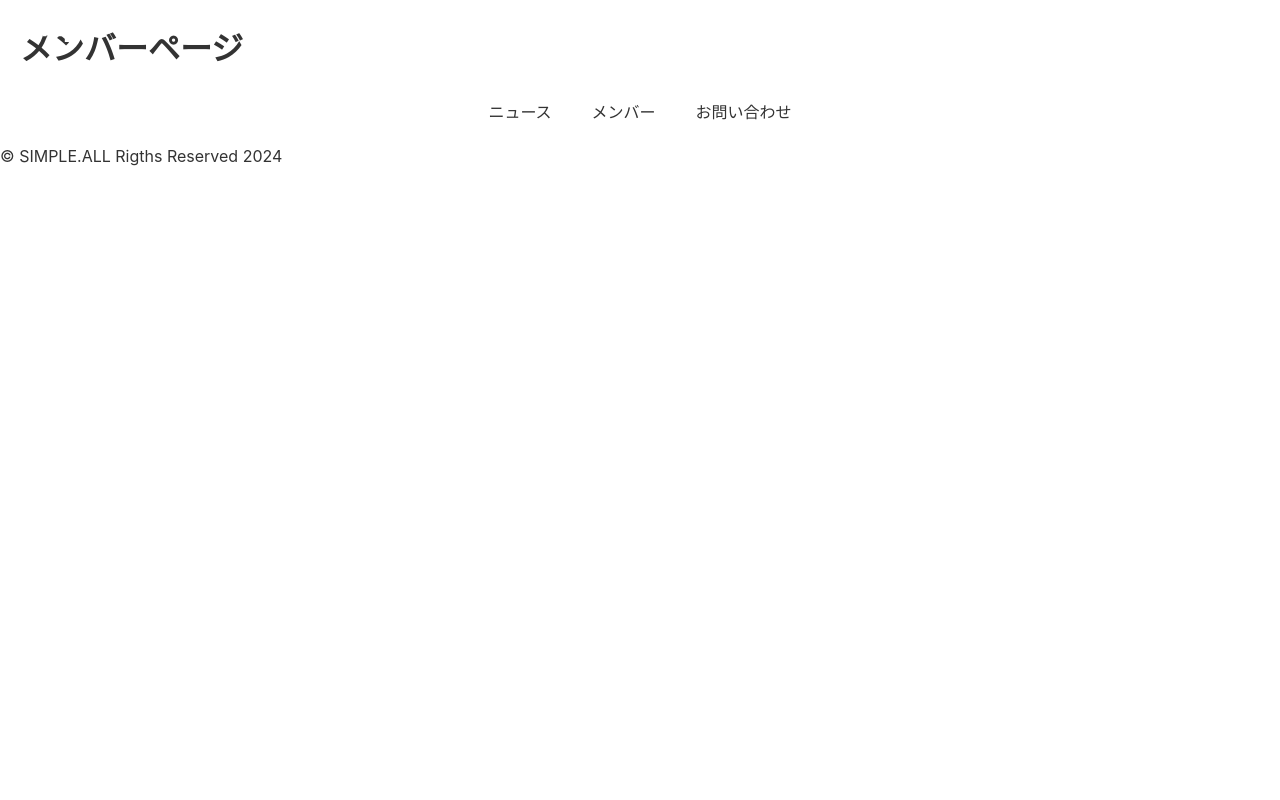
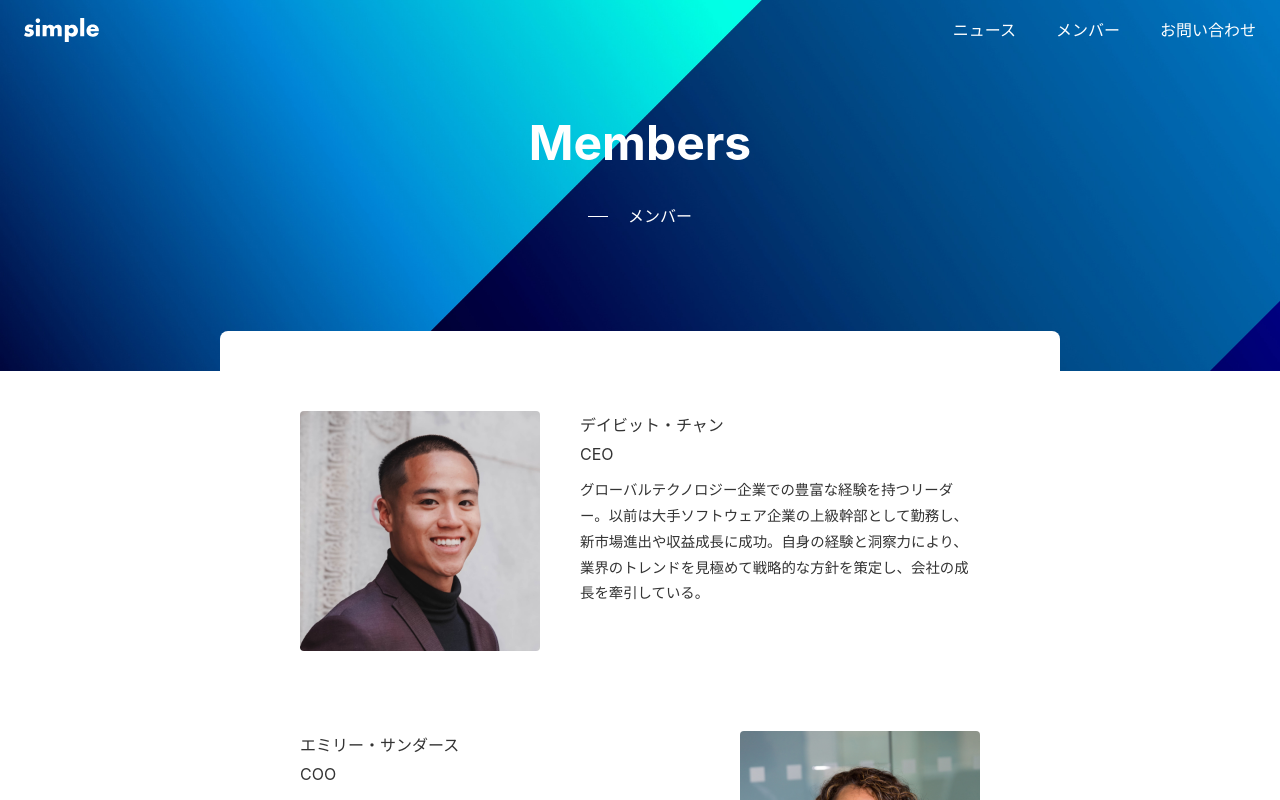
Before and after one commit to haruka-0214/my-next-project, a Next.js app: page /members in a window 1280 px wide. Shown: the top 800 px of the page. Built offline with nearby package versions, Linux system fonts and the light colour scheme.

Commit message:
こみっと

```diff
--- a/app/_components/Header/index.tsx
+++ b/app/_components/Header/index.tsx
@@ -1,6 +1,7 @@
 import Image from "next/image";
 import Link from "next/link";
 import styles from "./index.module.css";
+import Menu from "../Menu";
 
 export default function Header() {
     return (
--- /dev/null
+++ b/app/_components/Hero/index.module.css
@@ -0,0 +1,46 @@
+.container{
+    position: relative;
+    display: flex;
+    align-items: center;
+    justify-content: center;
+    background-color: (0,0,0,0.5);
+    color: #fff;
+    overflow: hidden;
+    padding: 100px 0;
+}
+
+.title{
+    font-size: 3rem;
+    font-weight: bold;
+    text-align: center;
+    margin-bottom: 1rem;
+}
+
+.sub{
+    display: flex;
+    align-items: center;
+    gap: 20px;
+    margin-bottom: 40px;
+    justify-content: center;
+}
+
+.sub::before{
+    content: "";
+    display: block;
+    height: 1px;
+    width: 20px;
+    background-color: var(--color-text-unpainted);
+}
+
+.bgimg{
+    position: absolute;
+    top: 0;
+    right: 0;
+    height: 600px;
+    width: 100%;
+    object-fit: cover;
+    display: flex;
+    align-items: center;
+    justify-content: center;
+    z-index: -1;
+}
--- /dev/null
+++ b/app/_components/Hero/index.tsx
@@ -0,0 +1,25 @@
+import Image from "next/image";
+import styles from "./index.module.css";
+
+type Props={
+    title:string;
+    sub:string;
+};
+
+export default function Hero({title,sub}:Props){
+    return(
+        <section className={styles.container}>
+            <div>
+                <h1 className={styles.title}>{title}</h1>
+                <p className={styles.sub}>{sub}</p>
+            </div>
+            <Image
+                className={styles.bgimg}
+                src="/img-mv.jpg"
+                alt=""
+                width={4000}
+                height={1200}
+            />
+        </section>
+    );
+}
--- /dev/null
+++ b/app/_components/Menu/index.module.css
@@ -0,0 +1,5 @@
+.items{
+    display: flex;
+    color: #fff;
+    gap: 40px;
+}
--- /dev/null
+++ b/app/_components/sheet/index.module.css
@@ -0,0 +1,8 @@
+.container{
+    position: relative;
+    background-color: #fff;
+    width: 840px;
+    margin: -40px auto 0;
+    padding: 80px;
+    border-radius: 8px;
+}
--- /dev/null
+++ b/app/_components/sheet/index.tsx
@@ -0,0 +1,9 @@
+import styles from "./index.module.css";
+
+type Props={
+    children:React.ReactNode;
+};
+
+export default function Sheet({children}:Props){
+    return <div className={styles.container}>{children}</div>;
+}
--- /dev/null
+++ b/app/members/layout.tsx
@@ -0,0 +1,15 @@
+import Sheet from "@/app/_components/sheet";
+import Hero from "@/app/_components/Hero";
+
+type Props={
+    children:React.ReactNode;
+};
+
+export default function Rootlayout({children}:Props){
+    return (
+        <>
+            <Hero title="Members" sub="メンバー" />
+            <Sheet>{children}</Sheet>;
+        </>
+    );
+}
--- a/app/members/page.module.css
+++ b/app/members/page.module.css
@@ -0,0 +1,45 @@
+.text{
+    text-align: center;
+    margin-top: 40px;
+}
+
+.list{
+    display: flex;
+    align-items: flex-start;
+    gap: 40px;
+    margin-bottom: 80px;
+}
+.list:nth-child(even){
+    flex-direction: row-reverse;
+}
+.image{
+    width: 240px;
+    height: auto;
+    border-radius: var(--border-radius);
+}
+.namme{
+    font-size: 1.2rem;
+    font-weight: bold;
+}
+.position{
+    margin-bottom: 8px;
+}
+.profile{
+    font-size: 0.9rem;
+}
+.footer{
+    display: flex;
+    flex-direction: column;
+    align-items: center;
+    border-top: 1px solid var(--color-border);
+    padding-top: 40px;
+    text-align: center;
+    gap: 24px;
+}
+.message{
+    font-size: 2rem;
+    font-weight: bold;
+}
+.empty{
+    margin-bottom: 40px;
+}
--- a/app/members/page.tsx
+++ b/app/members/page.tsx
@@ -44,8 +44,29 @@
 
 export default function Page(){
     return(
-        <div style={{margin:20}}>
-            <h1>メンバーページ</h1>
+        <div className={styles.container}>
+            {data.contents.length === 0 ? (
+                <p className={styles.empty}>メンバーが登録されていません</p>
+            ):(
+                <ul>
+                    {data.contents.map((member)=>(
+                        <li key={member.id}className={styles.list}>
+                            <Image
+                            src={member.image.url}
+                            alt=""
+                            width={member.image.width}
+                            height={member.image.height}
+                            className={styles.image}
+                            />
+                            <dl>
+                                <dt className={styles.name}>{member.name}</dt>
+                                <dd className={styles.position}>{member.position}</dd>
+                                <dd className={styles.profile}>{member.profile}</dd>
+                            </dl>
+                        </li>
+                    ))}
+                </ul>
+            )}
         </div>
     );
 }
```
Also changed, not shown: app/_components/Menu/index.tsx (added, +20 -0 lines).
